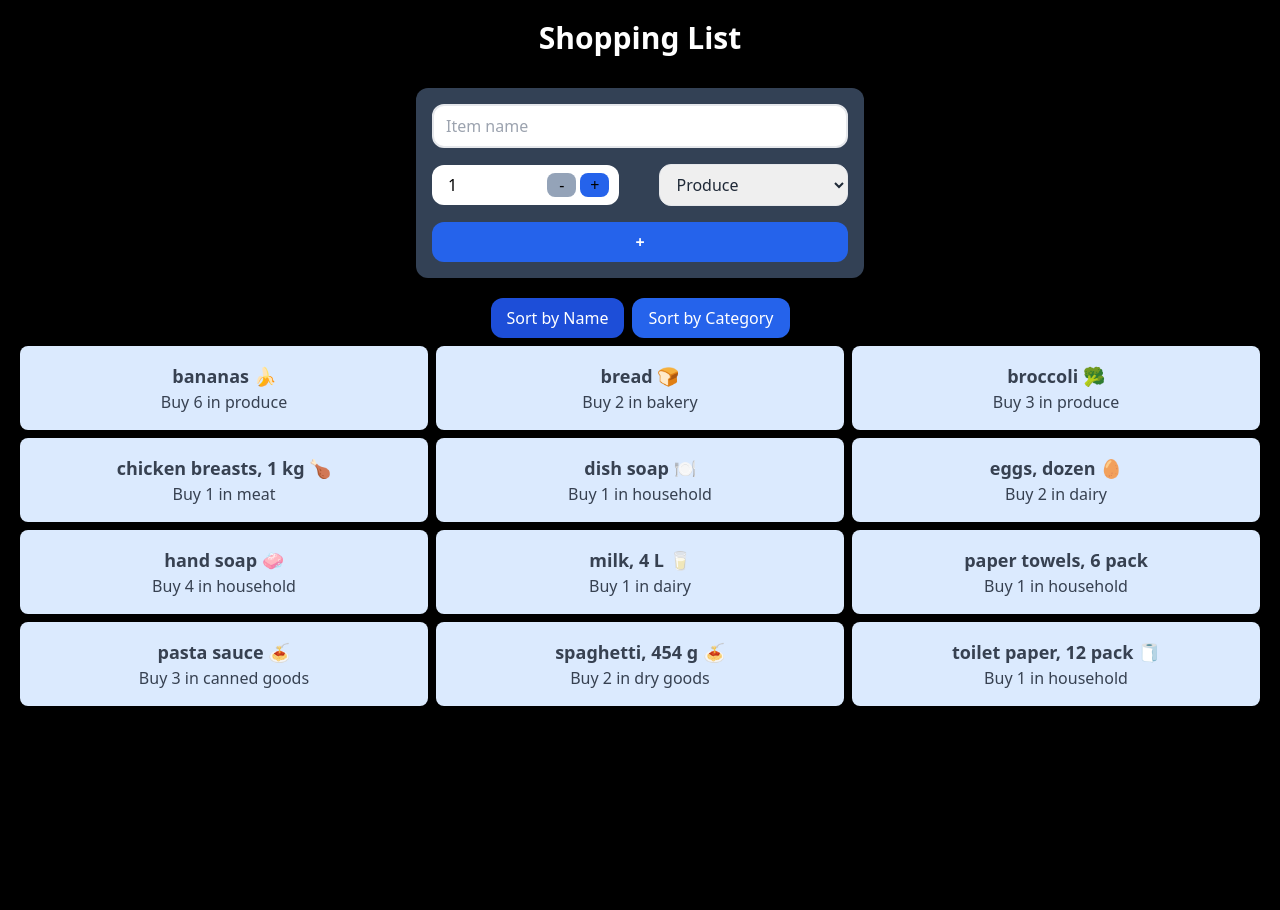
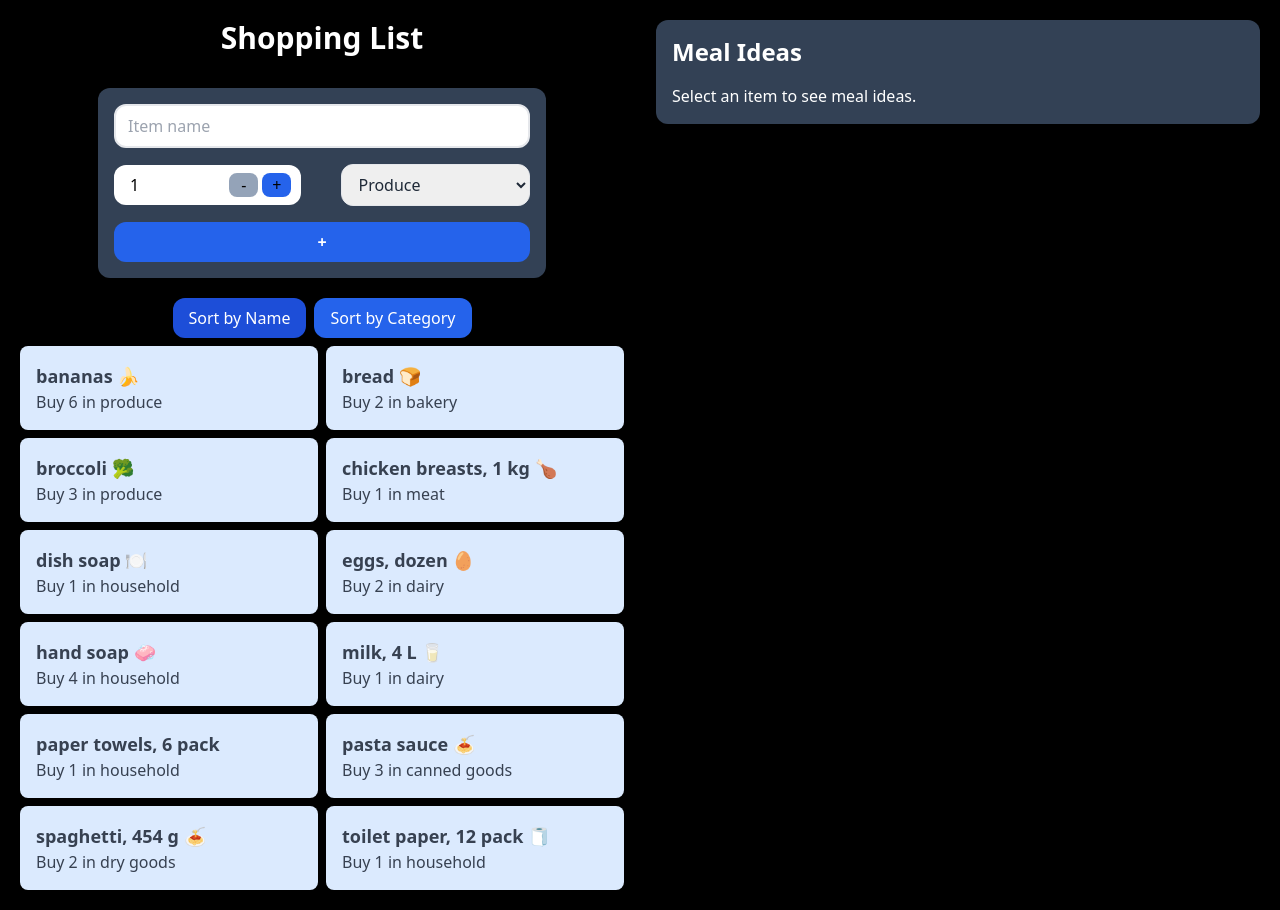
Before and after one commit to Pushpreet01/cprg306-assignments, a Next.js app: page /week-8 in a window 1280 px wide. Before the commit the page ends 800 px from the top, so only its background shows below. Built offline with nearby package versions, Linux system fonts and the light colour scheme.

Commit message:
week-8 changes

```diff
--- a/app/page.js
+++ b/app/page.js
@@ -5,15 +5,15 @@ export default function Page() {
       <main className="mx-10 text-slate-200">
         <h1 className="m-5 font-bold text-center text-3xl">CPRG 306: Web Development 2 - Assignments</h1>
         <div className="mx-20 grid grid-cols-1 md:grid-cols-3 gap-3 text-center">
-          <Link className="p-2 bg-blue-100 hover:bg-blue-400 text-gray-700 font-bold rounded-lg" href={"week-2"}>Week 2 Assignment</Link>
-          <Link className="p-2 bg-blue-100 hover:bg-blue-400 text-gray-700 font-bold rounded-lg" href={"week-3"}>Week 3 Assignment</Link>
-          <Link className="p-2 bg-blue-100 hover:bg-blue-400 text-gray-700 font-bold rounded-lg" href={"week-4"}>Week 4 Assignment</Link>
-          <Link className="p-2 bg-blue-100 hover:bg-blue-400 text-gray-700 font-bold rounded-lg" href={"week-5"}>Week 5 Assignment</Link>
-          <Link className="p-2 bg-blue-100 hover:bg-blue-400 text-gray-700 font-bold rounded-lg" href={"week-6"}>Week 6 Assignment</Link>
-          <Link className="p-2 bg-blue-100 hover:bg-blue-400 text-gray-700 font-bold rounded-lg" href={"week-7"}>Week 7 Assignment</Link>
-          <Link className="p-2 bg-blue-100 hover:bg-blue-400 text-gray-700 font-bold rounded-lg" href={"week-8"}>Week 8 Assignment</Link>
-          <Link className="p-2 bg-blue-100 hover:bg-blue-400 text-gray-700 font-bold rounded-lg" href={"week-9"}>Week 9 Assignment</Link>
-          <Link className="p-2 bg-blue-100 hover:bg-blue-400 text-gray-700 font-bold rounded-lg" href={"week-10"}>Week 10 Assignment</Link>
+          <Link className="p-2 bg-blue-100 hover:scale-105 hover:shadow-lg duration-300 text-gray-700 font-bold rounded-lg" href={"week-2"}>Week 2 Assignment</Link>
+          <Link className="p-2 bg-blue-100 hover:scale-105 hover:shadow-lg duration-300 text-gray-700 font-bold rounded-lg" href={"week-3"}>Week 3 Assignment</Link>
+          <Link className="p-2 bg-blue-100 hover:scale-105 hover:shadow-lg duration-300 text-gray-700 font-bold rounded-lg" href={"week-4"}>Week 4 Assignment</Link>
+          <Link className="p-2 bg-blue-100 hover:scale-105 hover:shadow-lg duration-300 text-gray-700 font-bold rounded-lg" href={"week-5"}>Week 5 Assignment</Link>
+          <Link className="p-2 bg-blue-100 hover:scale-105 hover:shadow-lg duration-300 text-gray-700 font-bold rounded-lg" href={"week-6"}>Week 6 Assignment</Link>
+          <Link className="p-2 bg-blue-100 hover:scale-105 hover:shadow-lg duration-300 text-gray-700 font-bold rounded-lg" href={"week-7"}>Week 7 Assignment</Link>
+          <Link className="p-2 bg-blue-100 hover:scale-105 hover:shadow-lg duration-300 text-gray-700 font-bold rounded-lg" href={"week-8"}>Week 8 Assignment</Link>
+          <Link className="p-2 bg-blue-100 hover:scale-105 hover:shadow-lg duration-300 text-gray-700 font-bold rounded-lg" href={"week-9"}>Week 9 Assignment</Link>
+          <Link className="p-2 bg-blue-100 hover:scale-105 hover:shadow-lg duration-300 text-gray-700 font-bold rounded-lg" href={"week-10"}>Week 10 Assignment</Link>
         </div>
       </main>
     );
--- a/app/week-8/item-list.js
+++ b/app/week-8/item-list.js
@@ -1,15 +1,16 @@
+// /week-8/item-list.js
 "use client";
 
-import { useState } from 'react';
-import Item from './item';
+import { useState } from "react";
+import Item from "./item";
 
-export default function ItemList({ items }) {
-  const [sortBy, setSortBy] = useState('name');
+export default function ItemList({ items, onItemSelect }) {
+  const [sortBy, setSortBy] = useState("name");
 
   const sortedItems = [...items].sort((a, b) => {
-    if (sortBy === 'name') {
+    if (sortBy === "name") {
       return a.name.localeCompare(b.name);
-    } else if (sortBy === 'category') {
+    } else if (sortBy === "category") {
       return a.category.localeCompare(b.category);
     }
     return 0;
@@ -17,23 +18,33 @@ export default function ItemList({ items }) {
 
   return (
     <div>
-      <div class="pt-5 pb-2 flex items-center justify-center">
+      <div className="pt-5 pb-2 flex items-center justify-center">
         <button
-          className={`align mr-2 py-2 px-4 rounded-xl text-white ${sortBy === 'name' ? 'bg-blue-700' : 'bg-blue-600'}`}
-          onClick={() => setSortBy('name')}
+          className={`mr-2 py-2 px-4 rounded-xl text-white ${
+            sortBy === "name" ? "bg-blue-700" : "bg-blue-600"
+          }`}
+          onClick={() => setSortBy("name")}
         >
           Sort by Name
         </button>
         <button
-          className={`py-2 px-4 rounded-xl text-white ${sortBy === 'category' ? 'bg-blue-700' : 'bg-blue-600'}`}
-          onClick={() => setSortBy('category')}
+          className={`py-2 px-4 rounded-xl text-white ${
+            sortBy === "category" ? "bg-blue-700" : "bg-blue-600"
+          }`}
+          onClick={() => setSortBy("category")}
         >
           Sort by Category
         </button>
       </div>
-      <div className="grid gap-2 sm:grid-cols-1 lg:grid-cols-3">
+      <div className="grid gap-2 sm:grid-cols-1 lg:grid-cols-2">
         {sortedItems.map((item) => (
-          <Item key={item.id} name={item.name} quantity={item.quantity} category={item.category} />
+          <Item
+            key={item.id}
+            name={item.name}
+            quantity={item.quantity}
+            category={item.category}
+            onSelect={onItemSelect}
+          />
         ))}
       </div>
     </div>
--- a/app/week-8/item.js
+++ b/app/week-8/item.js
@@ -1,12 +1,11 @@
-import MealIdeas from "./meal-ideas";
-
-export default function Item({ name, quantity, category }) {
+export default function Item({ name, quantity, category, onSelect }) {
   return (
-      <button onClick={() => MealIdeas(name.substring(0, length - 1))}>
-        <div className="p-4 bg-blue-100 shadow rounded-lg">
+    <div
+      className="p-4 bg-blue-100 shadow rounded-lg cursor-pointer hover:scale-105 hover:shadow-lg transition-transform duration-200"
+      onClick={() => onSelect({ name, quantity, category })}
+    >
       <h1 className="text-gray-700 text-lg font-bold">{name}</h1>
       <h2 className="text-gray-700">Buy {quantity} in {category}</h2>
     </div>
-      </button>
   );
 }
--- a/app/week-8/meal-ideas.js
+++ b/app/week-8/meal-ideas.js
@@ -2,28 +2,106 @@
 
 import { useState, useEffect } from "react";
 
-export default function MealIdeas(ingredient) {
+async function fetchMealIdeas(ingredient) {
+  try {
+    const response = await fetch(
+      `https://www.themealdb.com/api/json/v1/1/filter.php?i=${ingredient}`
+    );
+    const data = await response.json();
+    return data.meals || [];
+  } catch (error) {
+    console.error("Error fetching meal ideas:", error);
+    return [];
+  }
+}
+
+async function fetchMealDetails(mealId) {
+  try {
+    const response = await fetch(
+      `https://www.themealdb.com/api/json/v1/1/lookup.php?i=${mealId}`
+    );
+    const data = await response.json();
+    const meal = data.meals ? data.meals[0] : null;
+    if (!meal) return null;
+
+    // Extract ingredients (up to 20 as per TheMealDB structure)
+    const ingredients = [];
+    for (let i = 1; i <= 20; i++) {
+      const ingredient = meal[`strIngredient${i}`];
+      const measure = meal[`strMeasure${i}`];
+      if (ingredient && ingredient.trim()) {
+        ingredients.push(`${measure ? measure + " " : ""}${ingredient}`);
+      }
+    }
+    return { idMeal: meal.idMeal, strMeal: meal.strMeal, strMealThumb: meal.strMealThumb, ingredients };
+  } catch (error) {
+    console.error("Error fetching meal details:", error);
+    return null;
+  }
+}
+
+export default function MealIdeas({ ingredient }) {
   const [meals, setMeals] = useState([]);
+  const [expandedMealId, setExpandedMealId] = useState(null);
+
+  async function loadMealIdeas() {
+    if (ingredient) {
+      const mealIdeas = await fetchMealIdeas(ingredient);
+      // Fetch details for each meal
+      const detailedMeals = await Promise.all(
+        mealIdeas.map(async (meal) => await fetchMealDetails(meal.idMeal))
+      );
+      setMeals(detailedMeals.filter((meal) => meal !== null));
+    } else {
+      setMeals([]);
+    }
+  }
 
   useEffect(() => {
-        (async () => {
-            const response = await fetch("https://www.themealdb.com/api/json/v1/1/filter.php?i=${ingredient}");
-            const data = await response.json();
-            setMeals(data.meals);
-        })();
-    }, []);
+    loadMealIdeas();
+  }, [ingredient]);
+
+  const toggleMeal = (mealId) => {
+    setExpandedMealId(expandedMealId === mealId ? null : mealId);
+  };
 
   return (
-        <div>
-            <h1 className="text-center text-3xl font-bold mb-8 text-white">Meal Ideas</h1>
-            <div className="grid gap-2 sm:grid-cols-1 lg:grid-cols-3">
+    <div className="p-4 bg-slate-700 shadow rounded-xl">
+      <h2 className="text-2xl font-bold text-white mb-4">Meal Ideas</h2>
+      {ingredient ? (
+        meals.length > 0 ? (
+          <ul className="grid grid-cols-1 sm:grid-cols-2 gap-4">
             {meals.map((meal) => (
-                    <div key={meal.idMeal} className="p-4 bg-blue-100 shadow rounded-lg">
-                        <h1 className="text-gray-700 text-lg font-bold">{meal.strMeal}</h1>
-                        <img src={meal.strMealThumb} alt={meal.strMeal} />
+              <li
+                key={meal.idMeal}
+                className="bg-blue-100 p-3 rounded-lg cursor-pointer hover:scale-105 hover:shadow-lg transition-transform duration-200"
+                onClick={() => toggleMeal(meal.idMeal)}
+              >
+                <p className="text-gray-700 font-bold">{meal.strMeal}</p>
+                <img
+                  src={meal.strMealThumb}
+                  alt={meal.strMeal}
+                  className="w-24 h-24 mt-2 rounded"
+                />
+                {expandedMealId === meal.idMeal && (
+                  <div className="mt-2">
+                    <p className="text-gray-700 font-semibold">Ingredients:</p>
+                    <ul className="list-disc pl-5 text-gray-700">
+                      {meal.ingredients.map((ingredient, index) => (
+                        <li key={index}>{ingredient}</li>
+                      ))}
+                    </ul>
                   </div>
+                )}
+              </li>
             ))}
-            </div>
+          </ul>
+        ) : (
+          <p className="text-white">No meal ideas found for {ingredient}.</p>
+        )
+      ) : (
+        <p className="text-white">Select an item to see meal ideas.</p>
+      )}
     </div>
   );
 }
--- a/app/week-8/page.js
+++ b/app/week-8/page.js
@@ -1,27 +1,39 @@
+// /week-8/page.js
 "use client";
 
-import React from 'react';
-import NewItem from './new-item';
-import ItemList from './item-list';
-import items from './items.json';
-import { useState } from 'react';
+import React, { useState } from "react";
+import NewItem from "./new-item";
+import ItemList from "./item-list";
+import MealIdeas from "./meal-ideas";
+import items from "./items.json";
 
-function Page() {
-    const [itemsList, setItemsList] = useState(items);
+export default function Page() {
+  const [itemsList, setItemsList] = useState(items);
+  const [selectedItemName, setSelectedItemName] = useState("");
 
-    const HandleAddItem = (item) => {
-        setItemsList([...itemsList, item]);
-        console.log(itemsList);
-    };
+  const handleAddItem = (item) => {
+    setItemsList([...itemsList, item]);
+  };
+
+  const handleItemSelect = (item) => {
+    // Clean up item name (remove size, emojis, etc.)
+    let cleanedName = item.name
+      .split(",")[0] // Remove size (e.g., "1 kg")
+      .trim() // Remove extra spaces
+      .replace(/[\u{1F300}-\u{1F9FF}]/gu, ""); // Remove emojis
+    setSelectedItemName(cleanedName);
+  };
 
   return (
-
-    <div className="m-5">
+    <div className="m-5 flex flex-col lg:flex-row gap-8">
+      <div className="flex-1">
         <h1 className="text-center text-3xl font-bold mb-8 text-white">Shopping List</h1>
-      <NewItem onAddItem={HandleAddItem}/>
-      <ItemList items={itemsList} />
+        <NewItem onAddItem={handleAddItem} />
+        <ItemList items={itemsList} onItemSelect={handleItemSelect} />
+      </div>
+      <div className="flex-1">
+        <MealIdeas ingredient={selectedItemName} />
+      </div>
     </div>
   );
 }
-
-export default Page;
```
Lines whose indentation alone changed are shown as unchanged.
